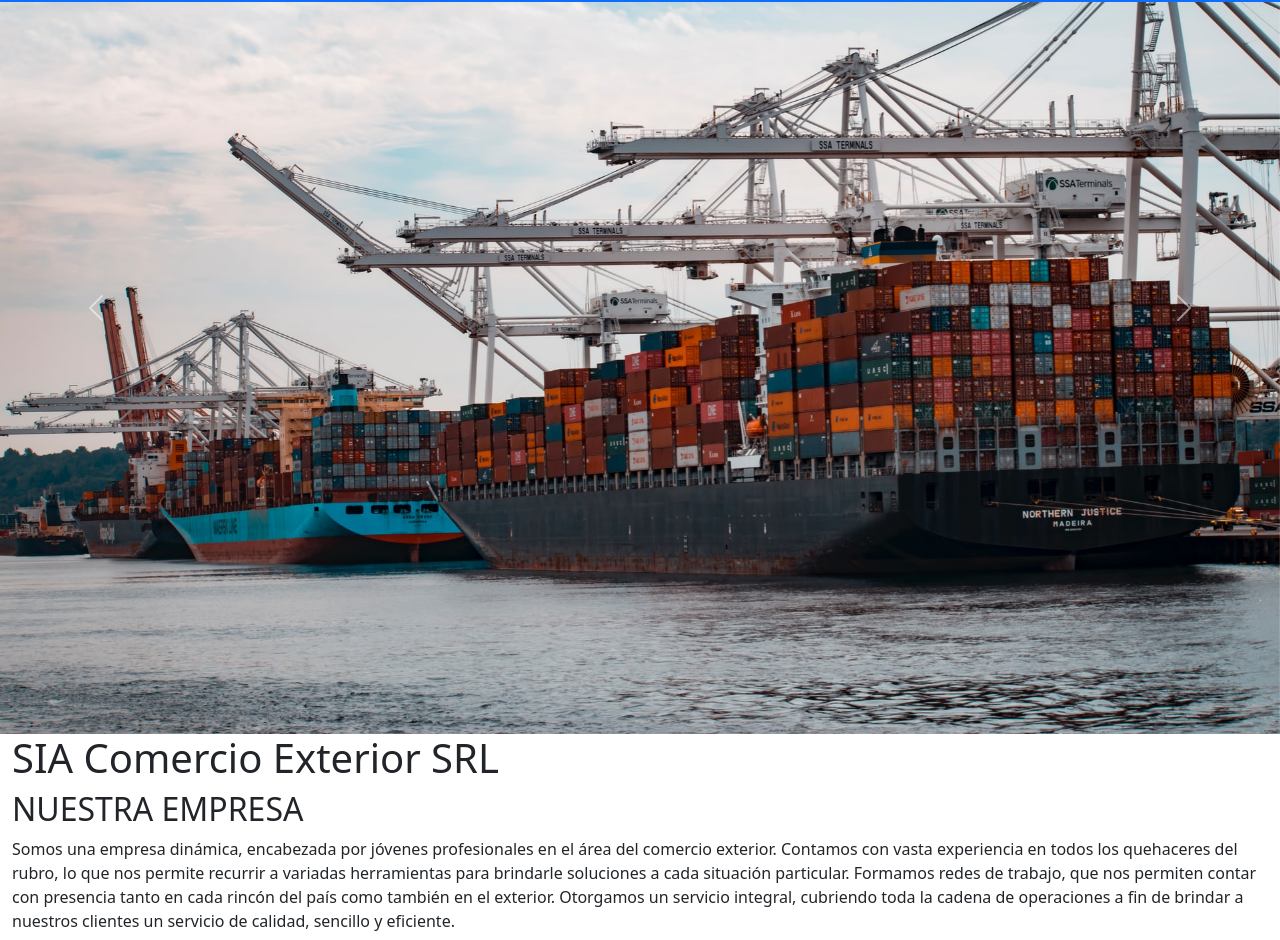
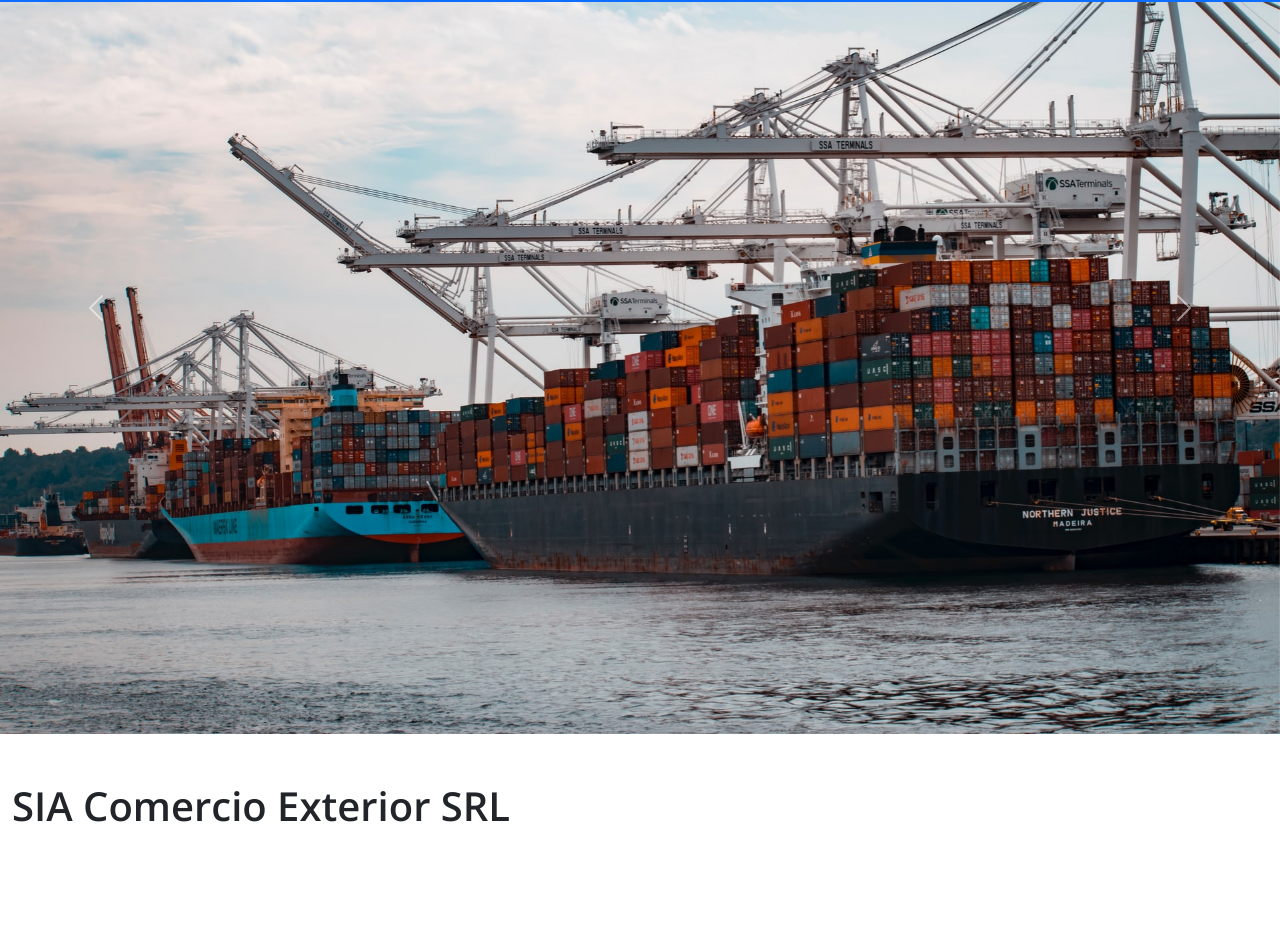
Before and after one commit to FerrariClaudio/ProyectoFinal, a website: page index.html in a window 1280 px wide. Shown: the part 119-1059 px from the top of the page. Drawn offline with nearby package versions, Linux system fonts and the light colour scheme.

Commit message:
mse creó el scss de estilos generales, se cargó estilos para las fuentes y paddings

```diff
--- a/index.html
+++ b/index.html
@@ -17,7 +17,7 @@
     <!-- FONTS -->
     <link rel="preconnect" href="https://fonts.googleapis.com">
     <link rel="preconnect" href="https://fonts.gstatic.com" crossorigin>
-    <link href="https://fonts.googleapis.com/css2?family=Open+Sans&family=Poppins&display=swap" rel="stylesheet">
+    <link href="https://fonts.googleapis.com/css2?family=Open+Sans:wght@400;600&family=Poppins&display=swap" rel="stylesheet">
 
     <!-- TITLE -->
     <title>SIA Comercio Exterior/// Your Way to the World.</title>
--- /dev/null
+++ b/sass/_estilos-generales.scss
@@ -0,0 +1,14 @@
+* {
+    margin: 0;
+    padding: 0;
+
+    font-family: 'Poppins', sans-serif;
+}
+
+h1, h2, h3, h4 {
+
+        font-family: 'Open Sans', sans-serif;
+        font-weight: 600;
+        padding-top: 3rem;
+        padding-bottom: 3rem;
+}
--- a/sass/style.scss
+++ b/sass/style.scss
@@ -1,5 +1,5 @@
-
-@import"parallax"
+@import "estilos-generales";
+@import "parallax";
 
 
 /*# sourceMappingURL=style.scss.map */
```
Also changed, not shown: css/style.css, 1 other file.
